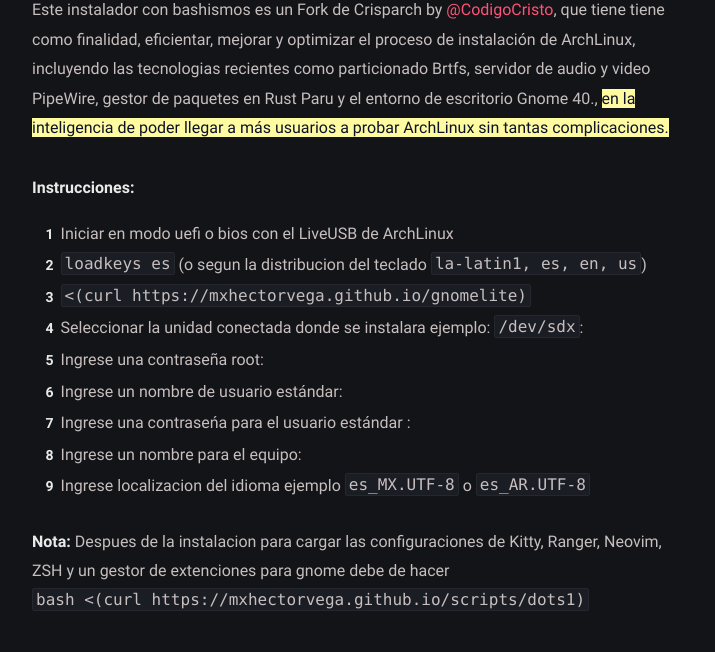
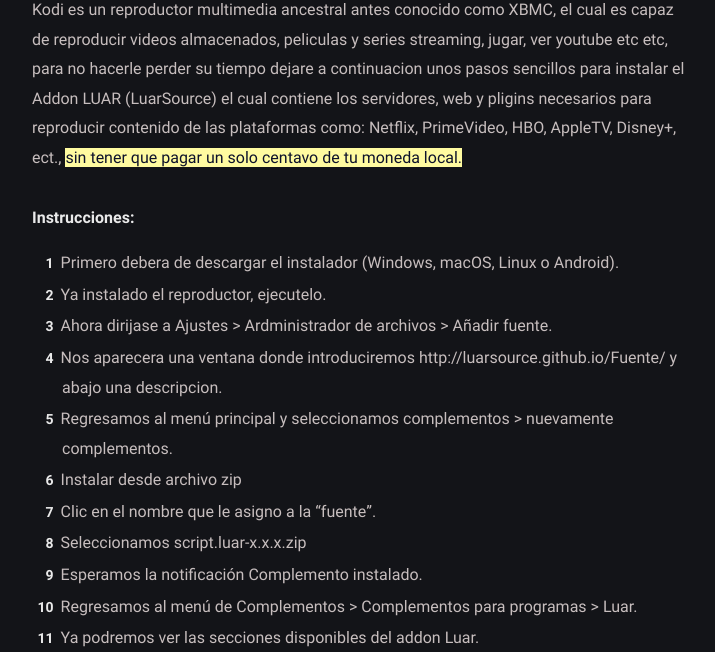
Before and after one commit to CodigoCristo/mxhectorvega.github.io, a Jekyll site: the page built from _posts/kodi-series-y-peliculas/2021-09-26-kodi-series-y-peliculas.md, in a window 1280 px wide and 1400 px high, scrolled down 476 px. Shown: the part 260-912 px from the top of the window, without its empty margins (278-993 px from the left). Built offline with Jekyll 4.4.1, drawn with Linux system fonts in a browser that asks for light colours; some of the changed text lies outside the part shown.

Commit message:
act kodi dom 26 sep 21 13:06

````diff
--- a/_posts/kodi-series-y-peliculas/2021-09-26-kodi-series-y-peliculas.md
+++ b/_posts/kodi-series-y-peliculas/2021-09-26-kodi-series-y-peliculas.md
@@ -1,6 +1,6 @@
 ---
 layout: post
-title:  "Kodi, un reproductor multimedia que incluye series y peliculas de netflix y mas"
+title:  "Kodi, reproductor multimedia que incluye series y peliculas de Netflix."
 date:   2021-09-26 12:00:00 +0700
 tags: [kodi, series, peliculas, linux, windows, macos, ios, android]
 ---
@@ -9,26 +9,25 @@
 <img src="https://raw.githubusercontent.com/mxhectorvega/mxhectorvega.github.io/master/_posts/kodi-series-y-peliculas/baner-kodi.png" style="max-width:90%;width:auto;height:auto;">
 </center>
 
-Este instalador con bashismos es un Fork de Crisparch by [@CodigoCristo](https://github.com/codigocristo), que tiene tiene como finalidad, eficientar, mejorar y optimizar el proceso de instalación de ArchLinux, incluyendo las tecnologias recientes como particionado Brtfs, servidor de audio y video PipeWire, gestor de paquetes en Rust Paru y el entorno de escritorio Gnome 40., <mark>en la inteligencia de poder llegar a más usuarios a probar ArchLinux sin tantas complicaciones.</mark>
+Kodi es un reproductor multimedia ancestral antes conocido como XBMC, el cual es capaz de reproducir videos almacenados, peliculas y series streaming, jugar, ver youtube etc etc, para no hacerle perder su tiempo dejare a continuacion unos pasos sencillos para instalar el Addon LUAR (LuarSource) el cual contiene los servidores, web y pligins necesarios para reproducir contenido de las plataformas como: Netflix, PrimeVideo, HBO, AppleTV, Disney+, ect., <mark> sin tener que pagar un solo centavo de tu moneda local.</mark>
 
 **Instrucciones:**
-1. Iniciar en modo uefi o bios con el LiveUSB de ArchLinux
-2. ``` loadkeys es``` (o segun la distribucion del teclado ``` la-latin1, es, en, us ```)
-3. ``` <(curl https://mxhectorvega.github.io/gnomelite) ```
-4. Seleccionar la unidad conectada donde se instalara ejemplo: ``` /dev/sdx ```:
-5. Ingrese una contraseña root:
-6. Ingrese un nombre de usuario estándar:
-7. Ingrese una contraseńa para el usuario estándar :
-8. Ingrese un nombre para el equipo:
-9. Ingrese localizacion del idioma ejemplo ``` es_MX.UTF-8 ``` o ``` es_AR.UTF-8 ```
+1. Primero debera de descargar el instalador (Windows, macOS, Linux o Android).
+2. Ya instalado el reproductor, ejecutelo.
+3. Ahora dirijase a Ajustes > Ardministrador de archivos > Añadir fuente.
+4. Nos aparecera una ventana donde introduciremos http://luarsource.github.io/Fuente/ y abajo una descripcion.
+5. Regresamos al menú principal y seleccionamos complementos > nuevamente complementos.
+6. Instalar desde archivo zip
+7. Clic en el nombre que le asigno a la "fuente".
+8. Seleccionamos script.luar-x.x.x.zip
+9. Esperamos la notificación Complemento instalado.
+10. Regresamos al menú de Complementos > Complementos para programas > Luar.
+11. Ya podremos ver las secciones disponibles del addon Luar.
+12. Para realizar la instalación seleccione y de clic en "Balandro" (contenido en español latino).
+13. Esperamos a que se instale todas las dependencias y concluir nos aparecerá el mensaje de "Felicidades!".
 
-**Nota:**
-Despues de la instalacion para cargar las configuraciones de Kitty, Ranger, Neovim, ZSH y un gestor de extenciones para gnome debe de hacer ``` bash <(curl https://mxhectorvega.github.io/scripts/dots1) ```
 
-**Captura de pantalla:**
-<center>
-<img src="https://raw.githubusercontent.com/mxhectorvega/mxhectorvega.github.io/master/_posts/instalador-de-arch-minimal/gnome.png" style="max-width:100%;width:auto;height:auto;">
-</center>
+Ahora solo basta con entrar a Balando > Cuevana3 y reproducir el contenido mas reciente que aun esta en Cines en calidad HD 1080, asi como las series y peliculas de nuestros servicios de streaming sin tener que pagar.
 
 **Comunidad:**
 - [Canal YouTube](https://youtube.com/mxhectorvega)
````
